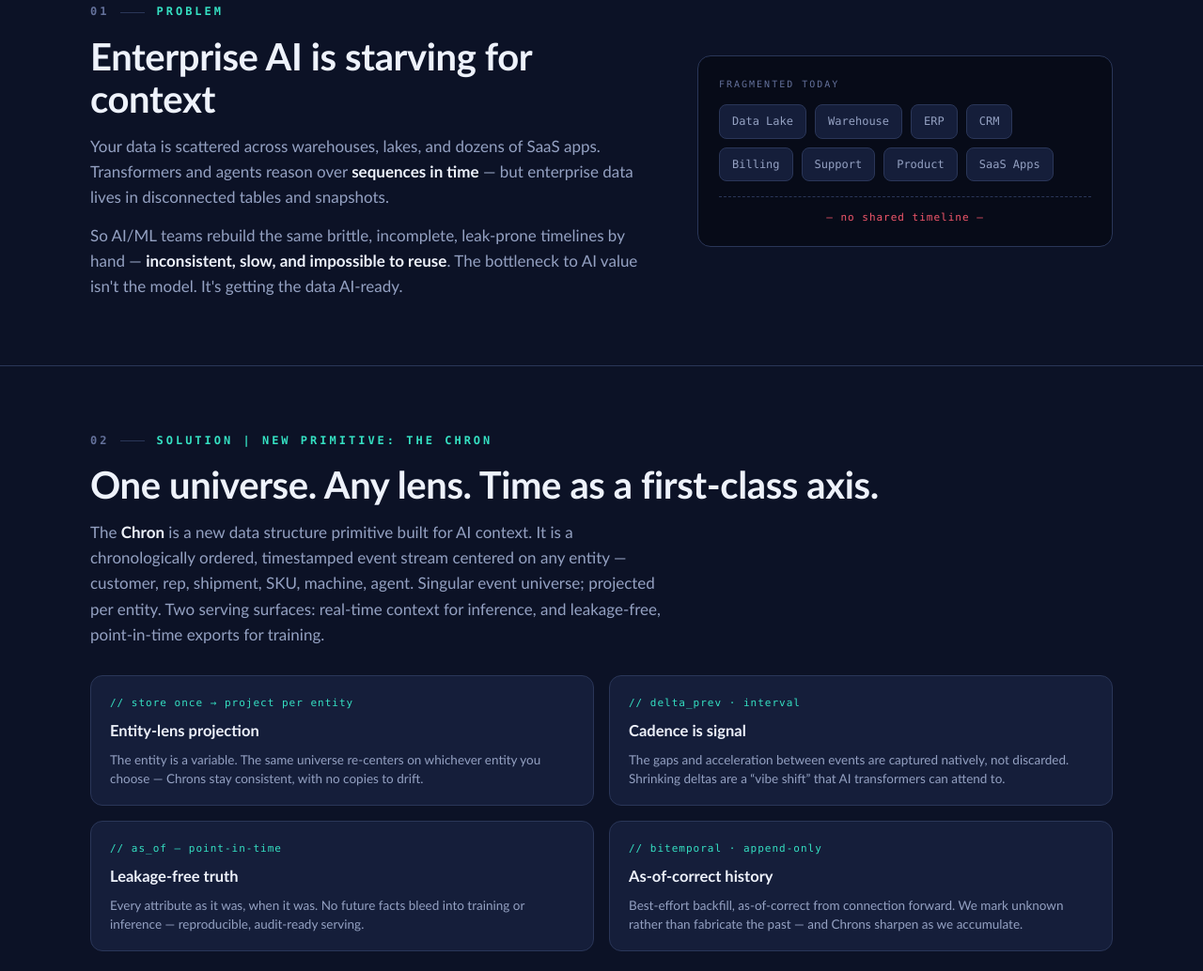
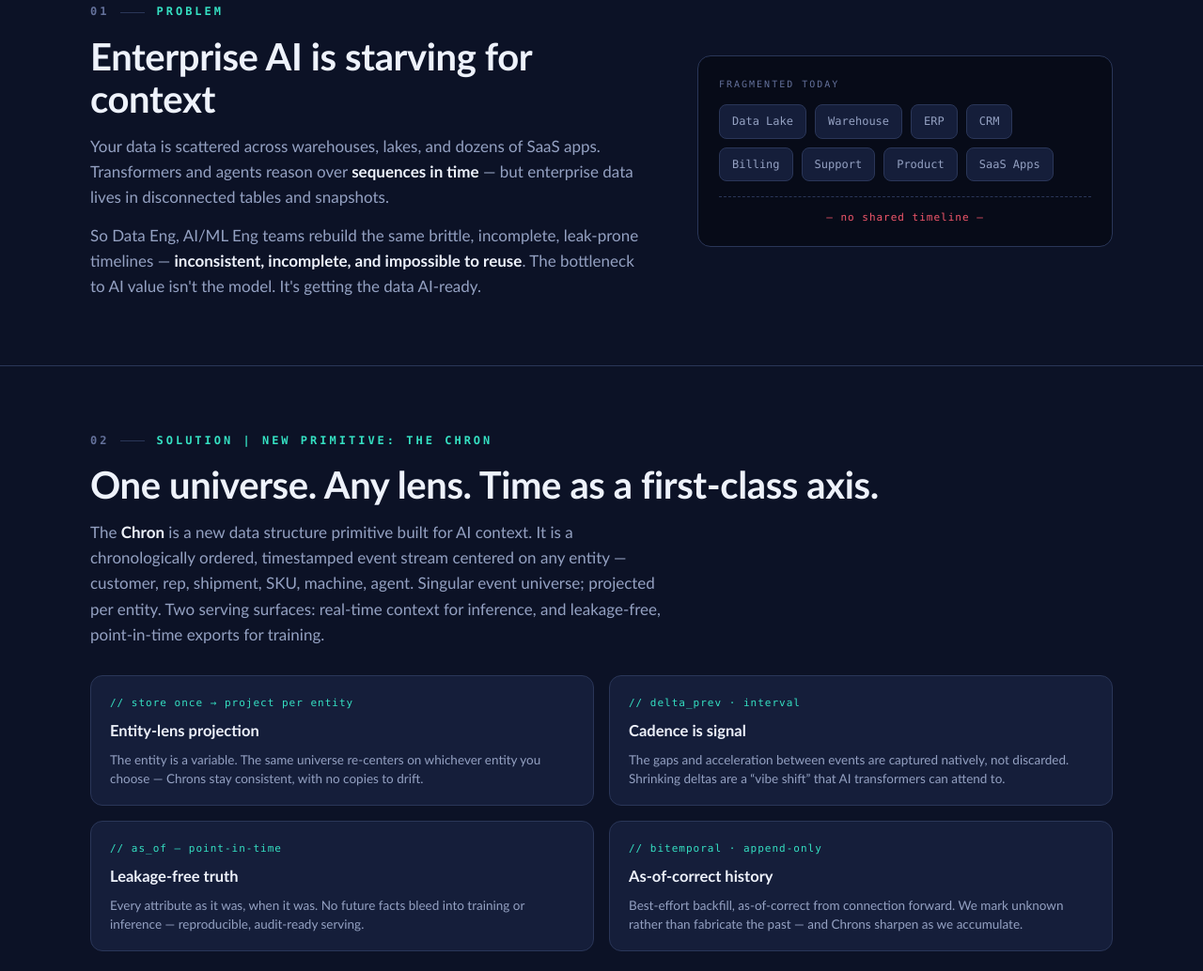
Before and after one commit to chrontext/chrontext-website, a plain HTML site: page index.html in a window 1280 px wide. Shown: the part 794-1828 px from the top of the page at 94% size. Drawn offline with Linux system fonts and the light colour scheme.

Commit message:
Update lead paragraph for clarity and accuracy

```diff
--- a/index.html
+++ b/index.html
@@ -395,7 +395,7 @@
         <div class="eyebrow"><span class="seq">01</span>Problem</div>
         <h2 class="head">Enterprise AI is starving for context</h2>
         <p class="lead">Your data is scattered across warehouses, lakes, and dozens of SaaS apps. Transformers and agents reason over <b>sequences in time</b> — but enterprise data lives in disconnected tables and snapshots.</p>
-        <p class="lead" style="margin-top:14px">So AI/ML teams rebuild the same brittle, incomplete, leak-prone timelines by hand — <b>inconsistent, slow, and impossible to reuse</b>. The bottleneck to AI value isn't the model. It's getting the data AI-ready.</p>
+        <p class="lead" style="margin-top:14px">So Data Eng, AI/ML Eng teams rebuild the same brittle, incomplete, leak-prone timelines — <b>inconsistent, incomplete, and impossible to reuse</b>. The bottleneck to AI value isn't the model. It's getting the data AI-ready.</p>
       </div>
       <div class="frag">
         <div class="fl">Fragmented today</div>
```
